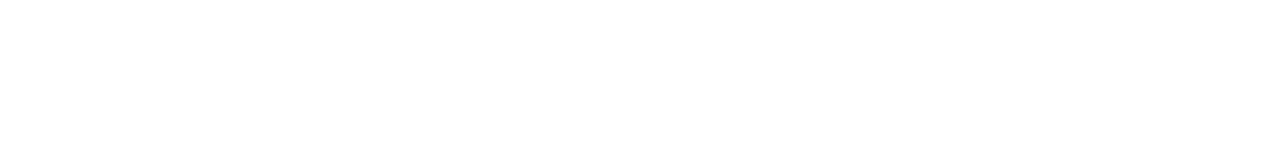
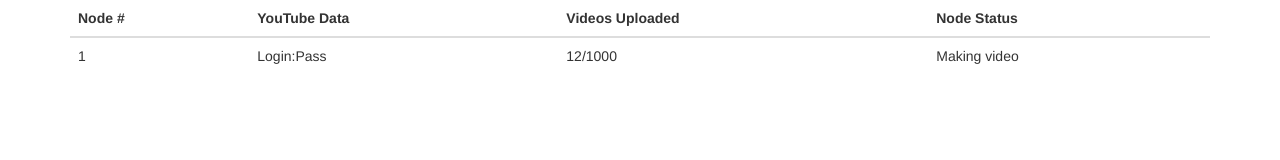
Before and after one commit to glmn/ytd-admin, a plain HTML site: page index.html in a window 1280 px wide. Drawn offline with nearby package versions, Linux system fonts and the light colour scheme.

Commit message:
Add table template

```diff
--- a/index.html
+++ b/index.html
@@ -2,8 +2,29 @@
 <html>
 <head>
 	<title>ytd-admin</title>
+	<script src="https://cdnjs.cloudflare.com/ajax/libs/vue/2.2.2/vue.min.js"></script>
+	<link rel="stylesheet" href="https://maxcdn.bootstrapcdn.com/bootstrap/3.3.7/css/bootstrap.min.css">
 </head>
 <body>
-
+<div class="container">
+	<table class="table">
+		<thead>
+			<tr>
+				<th>Node #</th>
+				<th>YouTube Data</th>
+				<th>Videos Uploaded</th>
+				<th>Node Status</th>
+			</tr>
+		</thead>
+		<tbody>
+			<tr>
+				<td>1</td>
+				<td>Login:Pass</td>
+				<td>12/1000</td>
+				<td>Making video</td>
+			</tr>
+		</tbody>
+	</table>
+</div>
 </body>
 </html>
```
